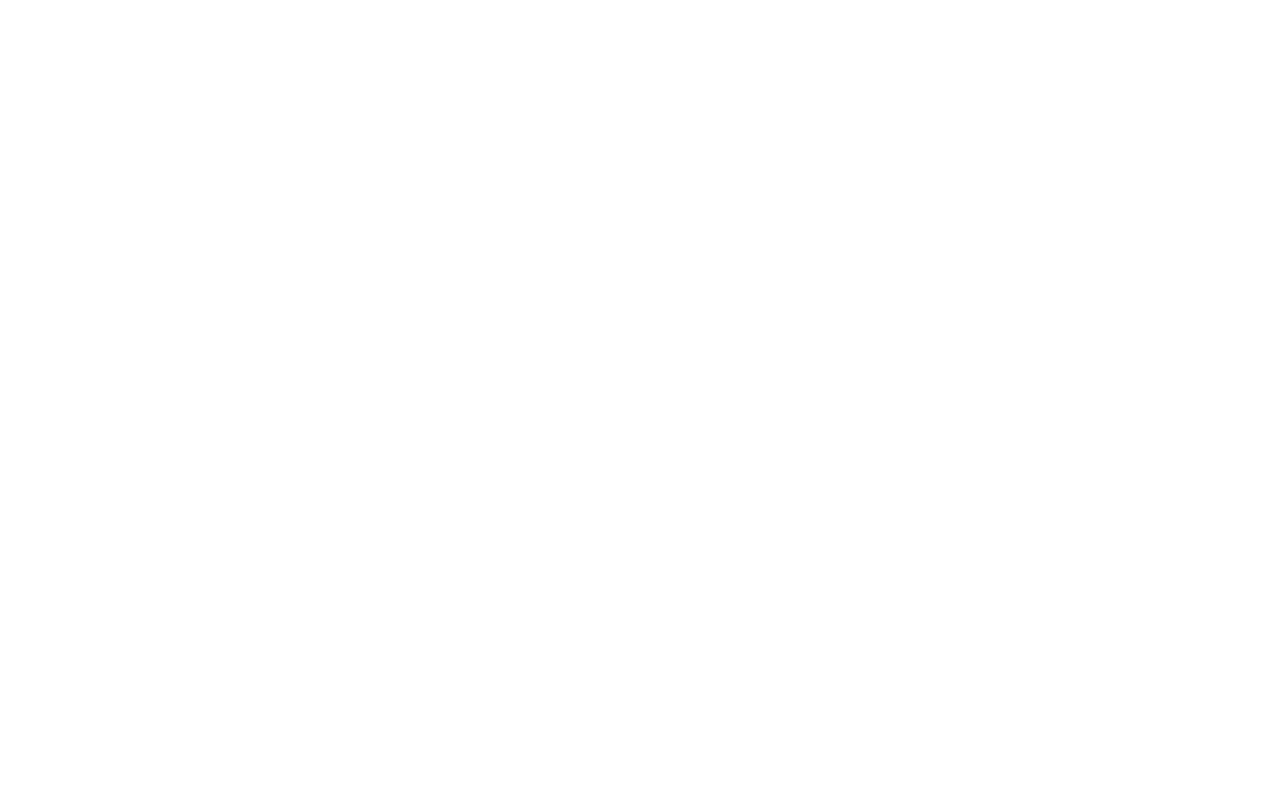
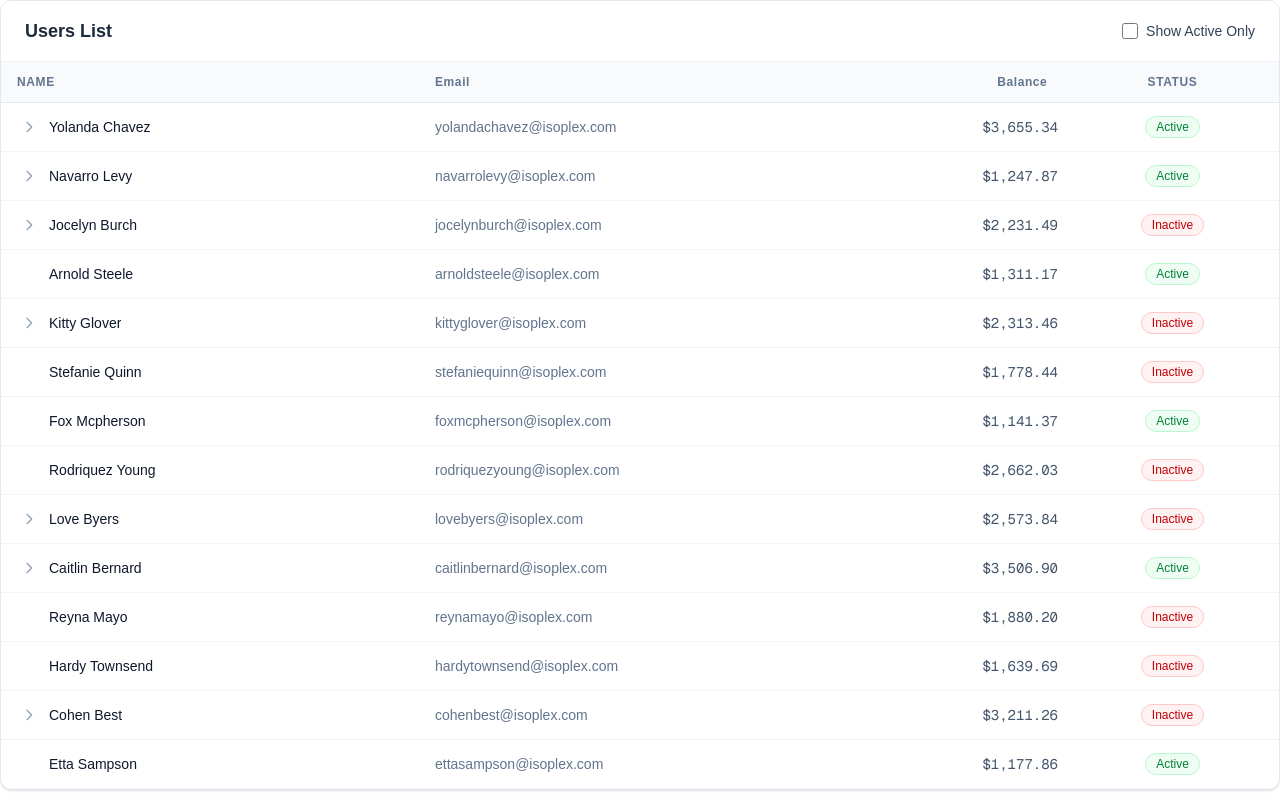
Before and after one commit to shinokamix/users-tree-table, a Next.js app: page / in a window 1280 px wide. Built offline with nearby package versions, Linux system fonts and the light colour scheme.

Commit message:
feat: UserTable in main page

```diff
--- a/src/app/page.tsx
+++ b/src/app/page.tsx
@@ -1,3 +1,10 @@
+import { UserTable } from '@/components/tables/UserTable';
+import { INITIAL_USERS } from '@/data/users';
+
 export default function Home() {
-    return <div></div>;
+    return (
+        <main>
+            <UserTable initialData={INITIAL_USERS} />
+        </main>
+    );
 }
```
